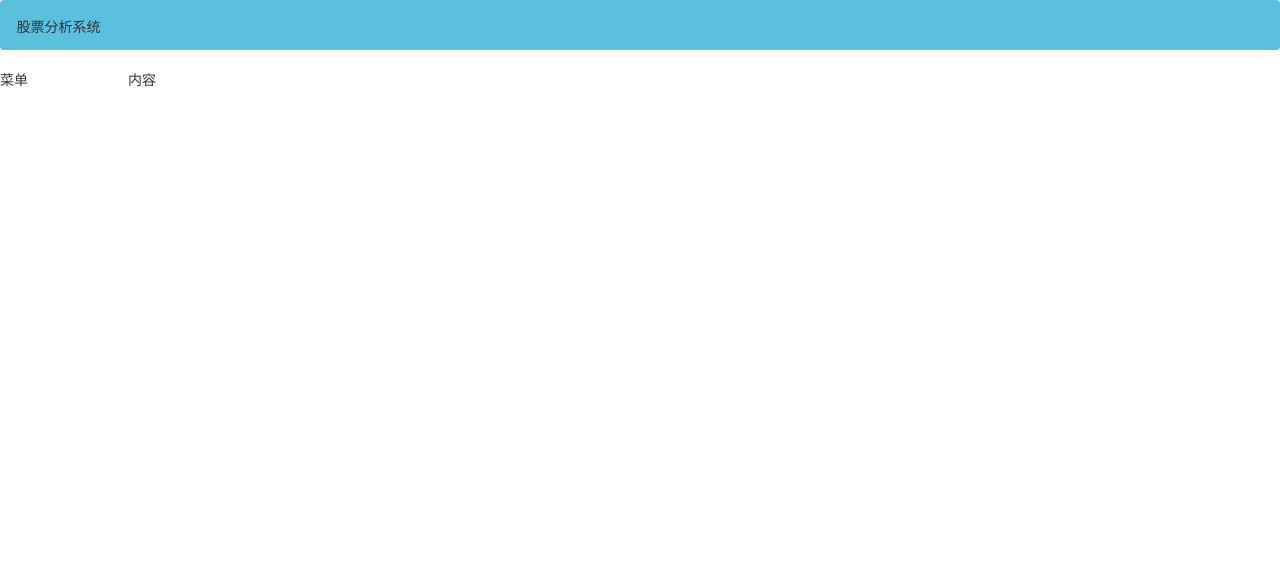
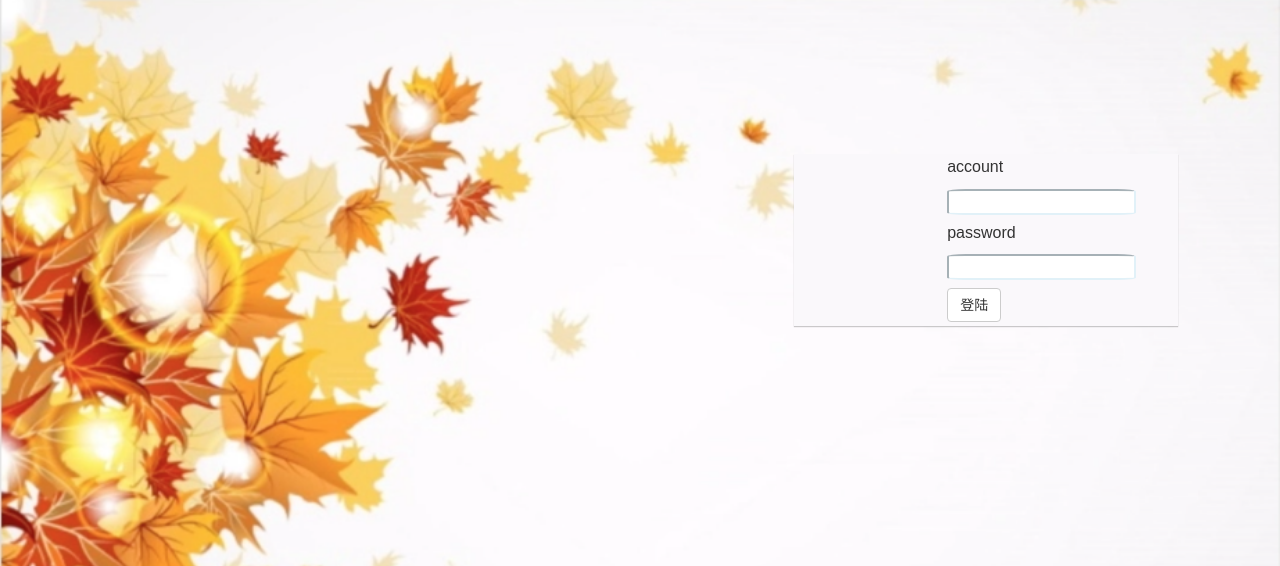
Before and after one commit to clouderzheng/stock_analyse_system, a Python web app: template stock_analyse_system/templates/login.html in a window 1280 px wide. Shown: the top 566 px of the page. Run offline with Jinja, Linux system fonts and the light colour scheme; the template is opened without the code that fills it, so the values that code supplies are empty.

Commit message:
添加拦截器 菜单栏 登陆页

```diff
--- a/stock_analyse_system/python/auth/login.py
+++ /dev/null
@@ -1,6 +0,0 @@
-from flask import render_template,Blueprint
-blueprint = Blueprint('auth', __name__, url_prefix='/auth')
-
-@blueprint.route('/login/', methods=['GET', 'POST'])
-def login():
-    return render_template('login.html')
--- a/stock_analyse_system/static/css/index.css
+++ b/stock_analyse_system/static/css/index.css
@@ -31,8 +31,15 @@
     float: left;
 }
 .navbar-icon-night{
-    float: left;
+    float: right;
     width: 9%;
     height: 100%;
     position: relative;
 }
+.home-image-night{
+    height: 100%;
+    width: 25%;
+    margin: 1% 35%;
+    float: right;
+    border-radius: 100%;
+}
--- /dev/null
+++ b/stock_analyse_system/static/css/login.css
@@ -0,0 +1,26 @@
+.login-frame-night{
+    width: 30%;
+    height: 61%;
+    margin-left: 62%;
+    margin-top: 12%;
+    box-shadow: 0px 1px 1px #77777763;
+    background-color: #faf8fb;
+}
+.login-div{
+    margin-left: 39%;
+    padding: 1%;
+}
+.login-body{
+    background-image: url("/static/image/back_groud.png")  ;
+    background-repeat: no-repeat;
+    background-size:cover;
+}
+.login-input{
+    border-radius: 10%;
+    border-color: #d9edf7c9;
+}
+.login-label{
+    font-family: cursive;
+    font-style: initial;
+    font: message-box;
+}
--- a/stock_analyse_system/templates/login.html
+++ b/stock_analyse_system/templates/login.html
@@ -2,29 +2,46 @@
 <html lang="en">
 <head>
     <meta charset="UTF-8">
-    <link rel="shortcut icon" href="/static/image/favicon-night.ico" />
+    <title>login</title>
+    <link rel="shortcut icon" href="/static/image/favicon-night.ico"/>
     <link rel="stylesheet" href="/static/css/bootstrap.min.css">
-    <link rel="stylesheet" href="/static/css/index.css">
+    <link rel="stylesheet" href="/static/css/login.css">
     <script src="/static/js/jquery.min.js"></script>
     <script src="/static/js/bootstrap.min.js"></script>
-    <title>login page</title>
+</head>
+<body class="login-body">
+<div  class="login-frame-night">
 
-
-</head>
-<body>
-
-<div class="iframe">
-    <div class="navbar navbar-night" >
-        <div class="navbar-system-name-night">
-           股票分析系统
-        </div>
-      {#  <div class="navbar-icon-night">
-            <img src="/static/image/night.jpg">
-        </div>#}
+    <div>
+        <div class="login-div"><label class="login-label" for="account">account</label></div>
+        <div class="login-div"><input class="login-input"  id = "account" type="text"></div>
     </div>
-  <div class="menu-night">菜单</div>
-    <div class="content-night">内容</div>
+    <div>
+        <div class="login-div"><label   class="login-label" for="password">password</label></div>
+        <div class="login-div"> <input  class="login-input" id = "password" type="password"></div>
+    </div>
+    <div>
+        <div class="login-div"><button type="button" class="btn btn-default">登陆</button></div>
+    </div>
 </div>
 
+<script>
+
+    function login() {
+        var account = $("#account").val();
+        var password = $("#password").val();
+        $.ajax({
+            url: "",
+            type : "post",
+            data : { "account" : account , "password" : password},
+            success : function (res) {
+
+            },
+            error : function () {
+
+            }
+        })
+    }
+</script>
 </body>
 </html>
```
Also changed, not shown: stock_analyse_system/app.py (+10 -4 lines), stock_analyse_system/python/system/auth.py (added, +16 -0 lines), stock_analyse_system/templates/home.html (added, +68 -0 lines), stock_analyse_system/static/image/back_groud.png (added), stock_analyse_system/static/js/jquery.min.js.
